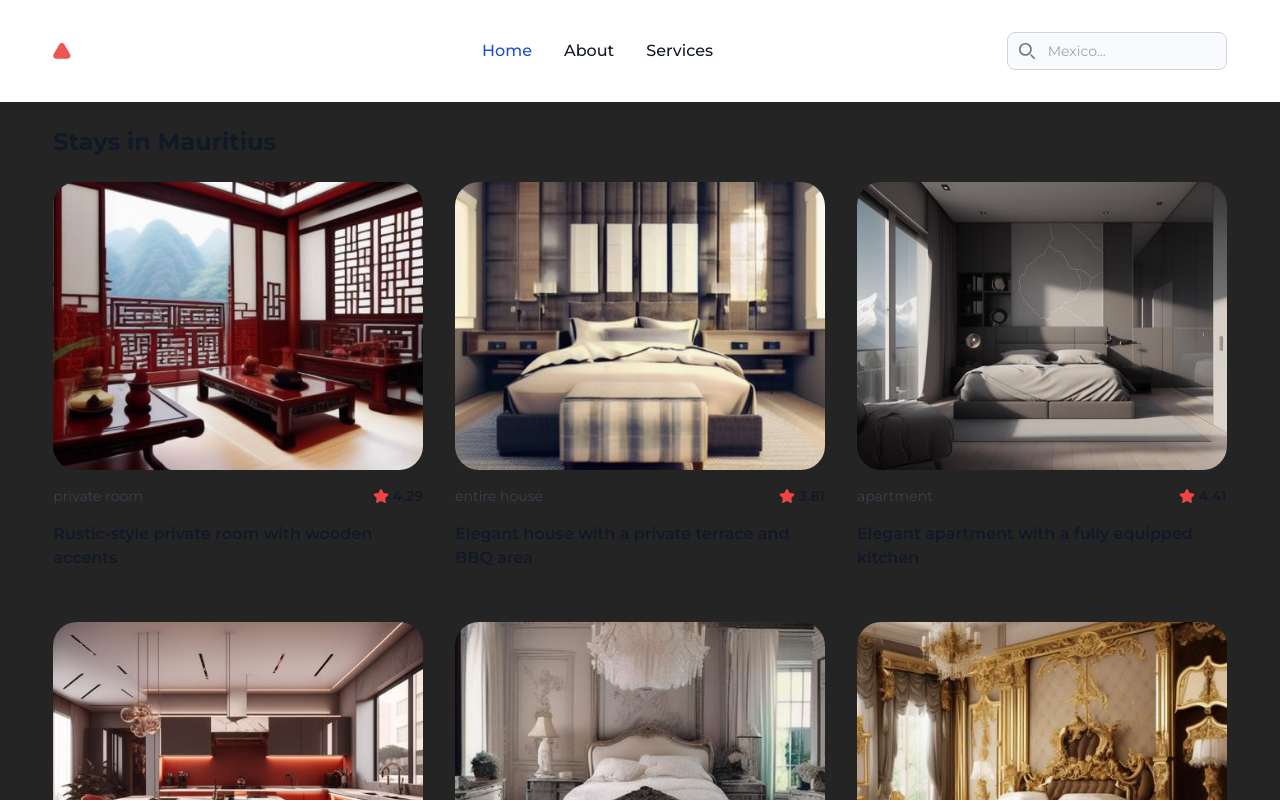
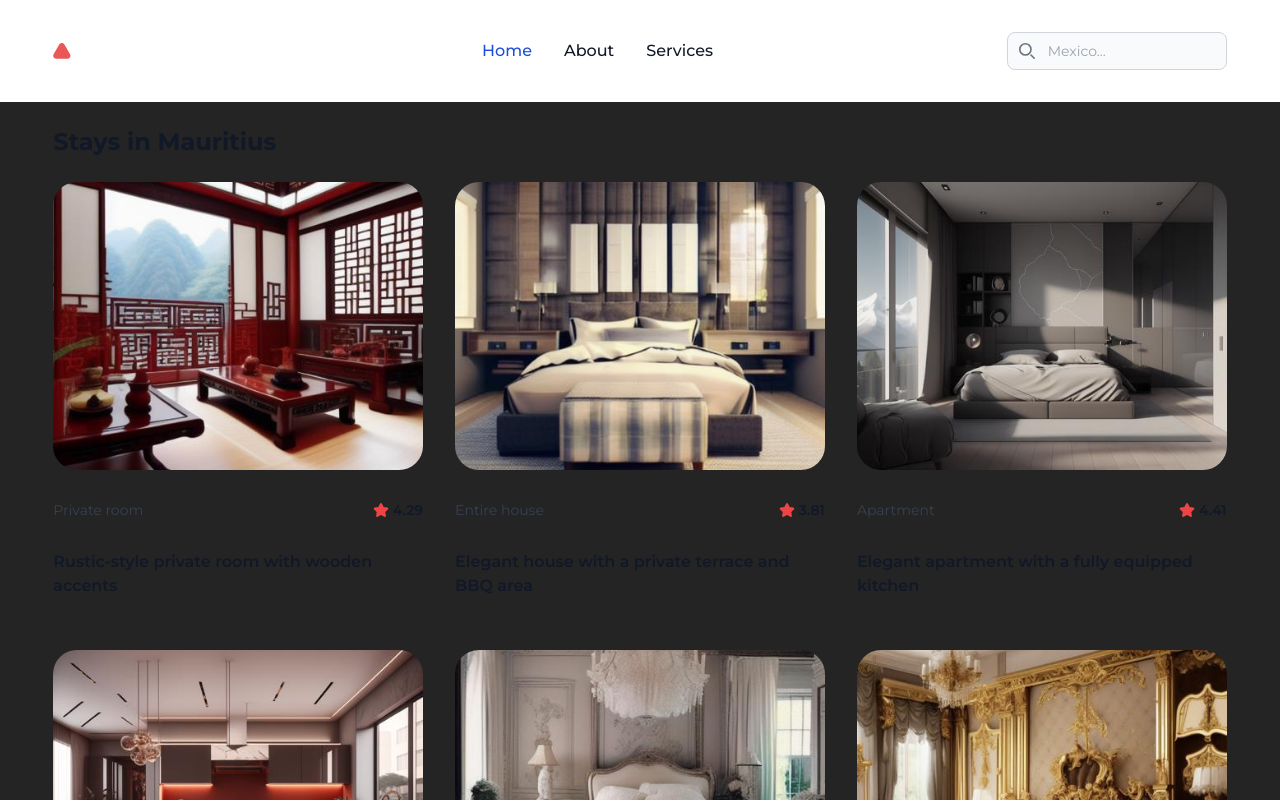
Before and after one commit to XiaoLuxtl/windbnb-random-properties, a React (Vite) app: page / in a window 1280 px wide. Shown: the top 800 px of the page. Built offline with nearby package versions, Linux system fonts and the light colour scheme.

Commit message:
fix logo weight, capitalize location type in situ

```diff
--- a/src/components/Card.jsx
+++ b/src/components/Card.jsx
@@ -4,7 +4,7 @@ export function Card({ data }) {
   console.log(data);
   return (
     <div className="w-full text-gray-900 dark:text-stone-100">
-      <div className="w-11/12 max-w-11/12 md:w-full md:max-w-sm m-auto">
+      <div className="w-full  m-auto">
         <a href="#">
           <img
             className="rounded-3xl mb-4 aspect-video h-72 object-cover bg-stone-200 transition-all ease-in"
@@ -14,7 +14,7 @@ export function Card({ data }) {
         </a>
         <div className="pb-5">
           <div className="flex justify-between items-center mb-4">
-            <div className="flex items-center gap-2">
+            <div className="flex items-center gap-2 h-12">
               {data.super && (
                 <div className="text-sm border-2 font-bold border-stone-100 p-2 rounded-full">
                   <p>SUPER HOST</p>
@@ -22,7 +22,7 @@ export function Card({ data }) {
               )}
               <a href="#">
                 <h5 className="text-sm racking-tight text-gray-700 dark:text-stone-300">
-                  {data.type}
+                  {data.type.charAt(0).toUpperCase() + data.type.slice(1)}
                 </h5>
               </a>
             </div>
```
